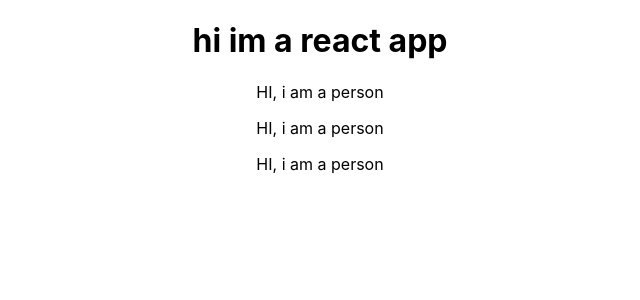
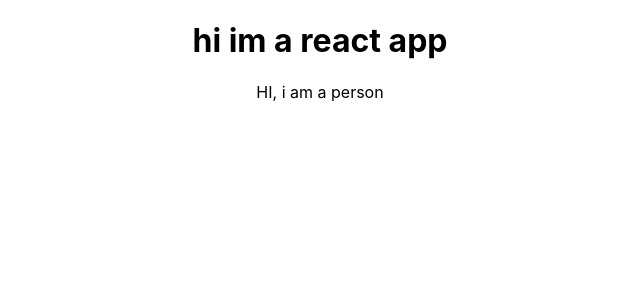
Before and after one commit to yonathanh/react-complete-guide, a React (Create React App) app: page / in a window 1280 px wide. Shown: the top 300 px of the page, without its empty margins (320-960 px from the left). Built offline with nearby package versions, Linux system fonts and the light colour scheme.

Commit message:
this is my first commit

```diff
--- a/src/App.js
+++ b/src/App.js
@@ -8,8 +8,6 @@ class App extends Component {
       <div className="App">
         <h1>hi im a react app</h1>
         <Person />
-        <Person />
-        <Person />
       </div>
     );
   }
```
